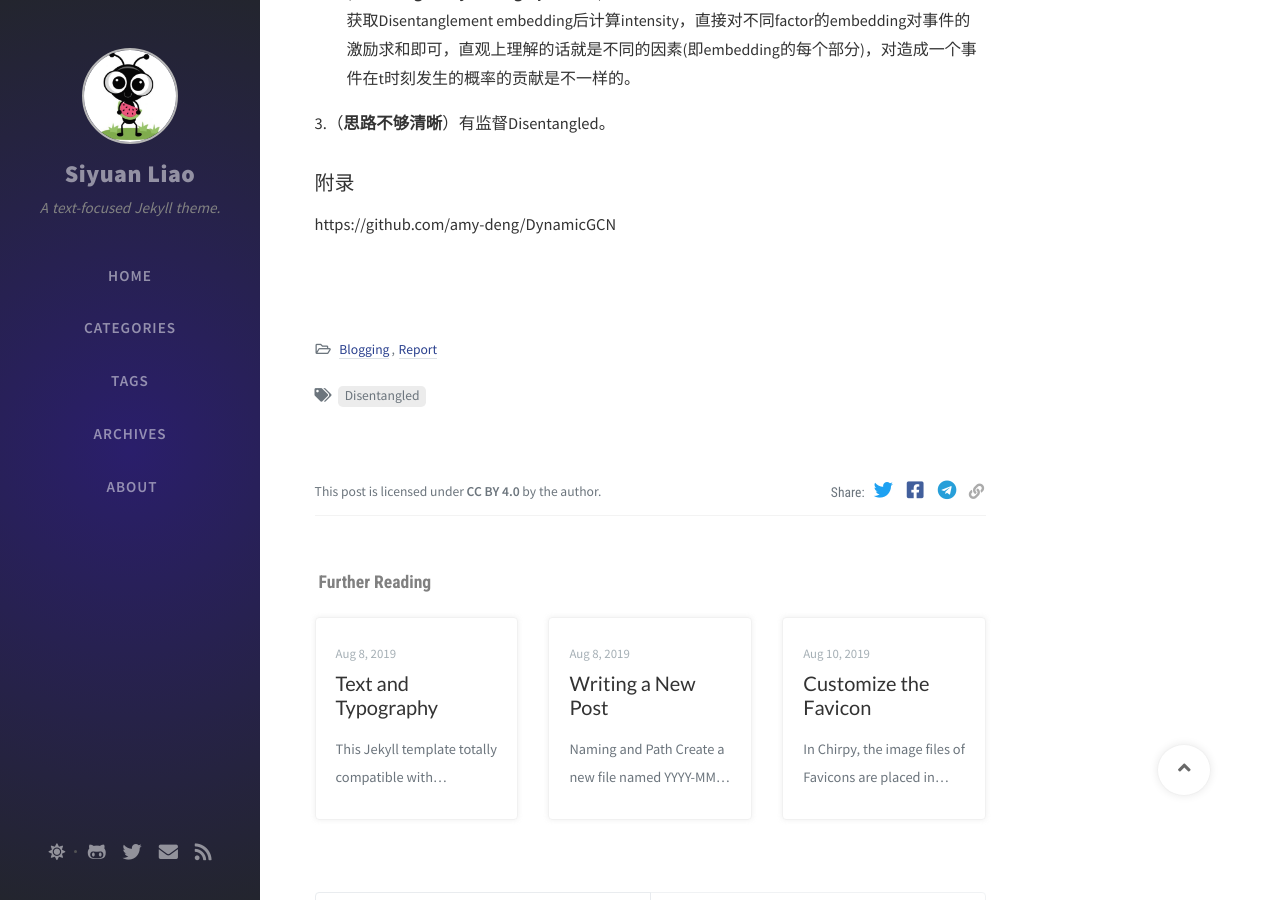
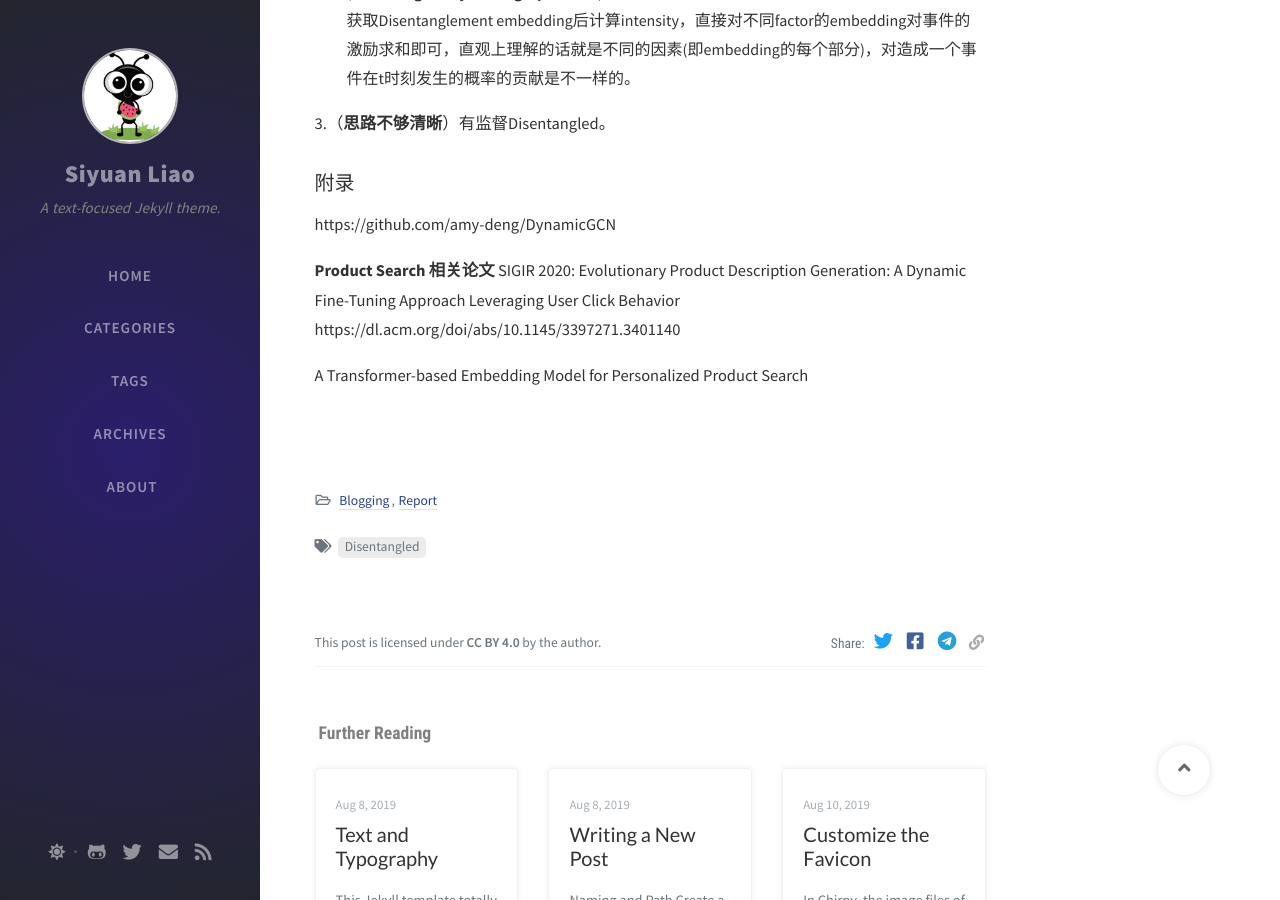
Before and after one commit to SeanLiaoy/seanliaoy.github.io, a Jekyll site: the page built from _posts/2020-10-04-disentangled.md, in a window 1280 px wide and 900 px high, scrolled down 2306 px. Built offline with Jekyll 4.4.1, drawn with Linux system fonts in a browser that asks for light colours; nearby versions of some CDN libraries; comment, search, counter and statistics services are not loaded.

Commit message:
修改文件: _posts/2020-10-04-disentangled.md

```diff
--- a/_posts/2020-10-04-disentangled.md
+++ b/_posts/2020-10-04-disentangled.md
@@ -90,3 +90,12 @@ Disentangled很适合用来做dynamic embedding
 
 ### 附录
 https://github.com/amy-deng/DynamicGCN
+
+
+
+**Product Search 相关论文**
+SIGIR 2020:
+Evolutionary Product Description Generation: A Dynamic Fine-Tuning Approach Leveraging User Click Behavior
+https://dl.acm.org/doi/abs/10.1145/3397271.3401140
+
+A Transformer-based Embedding Model for Personalized Product Search
```
